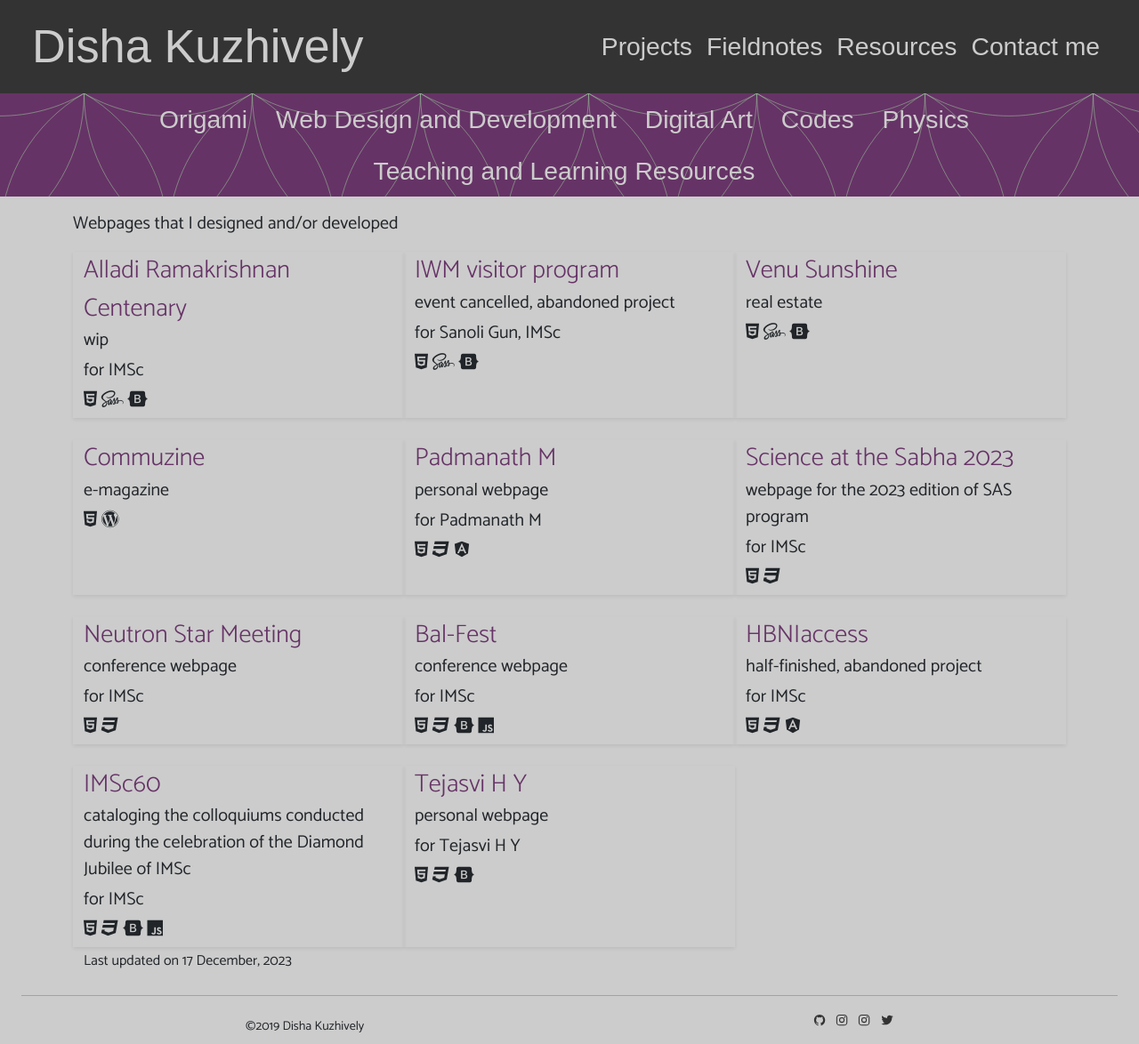
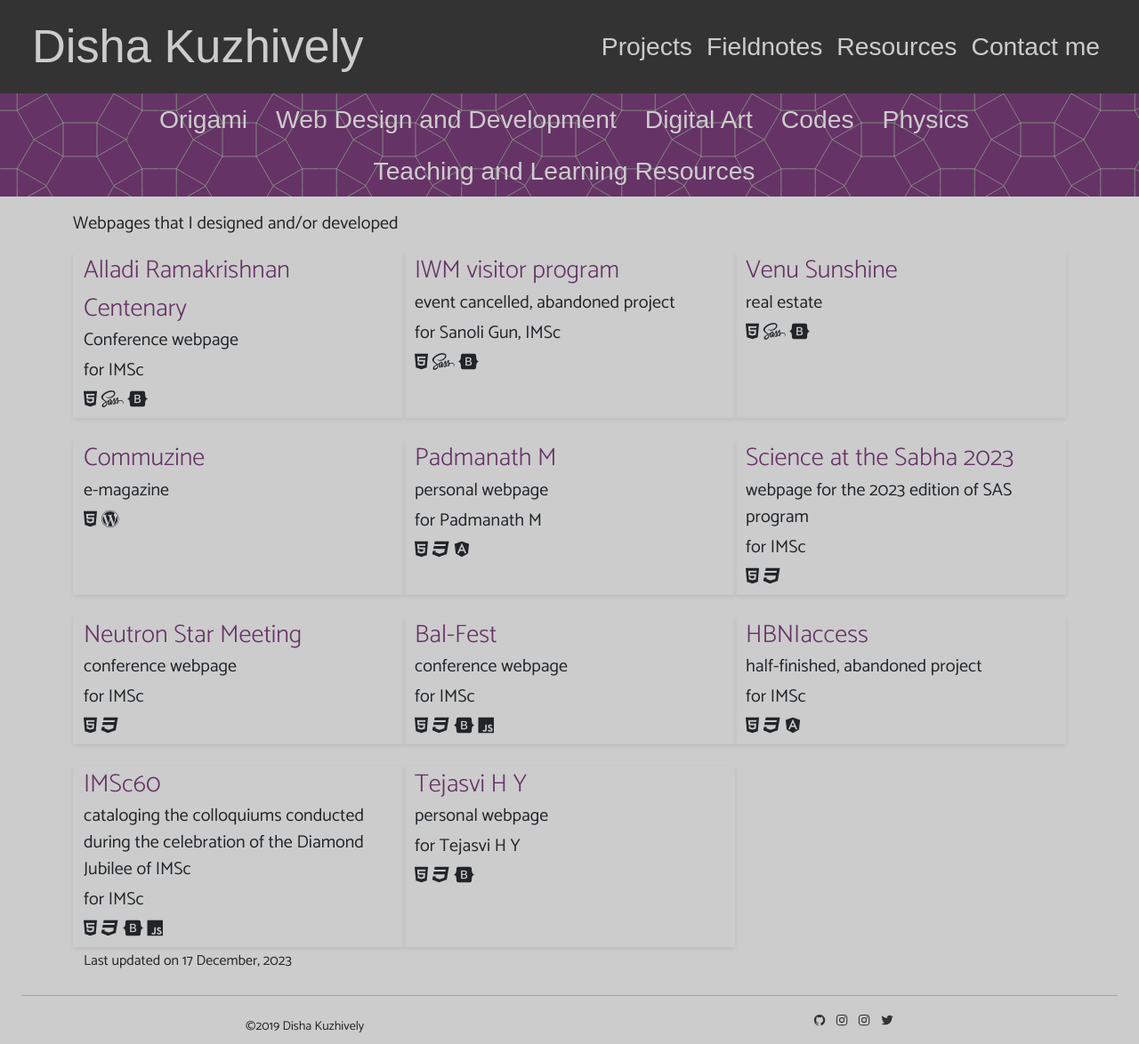
Before and after one commit to dishajk/dishajk.github.io, a Jekyll site: the page built from projects/webdev.html, in a window 1280 px wide. Shown: the whole page at 89% size. Built offline with Jekyll 4.4.1, drawn with Linux system fonts in a browser that asks for light colours; nearby versions of some CDN libraries; some web fonts are replaced.

```diff
--- a/_data/webDev.yml
+++ b/_data/webDev.yml
@@ -1,6 +1,6 @@
-- weburl: "https://www.imsc.res.in/imsc60/ar100/"
+- weburl: "https://www.imsc.res.in/ar100/"
   webName: "Alladi Ramakrishnan Centenary"
-  description: "wip"
+  description: "Conference webpage"
   date: 2023-11:20
   client: "IMSc"
   techUsed:
```
Also changed, not shown: readme.md.
